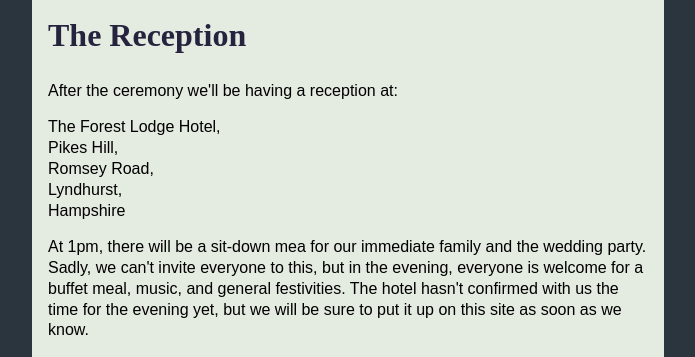
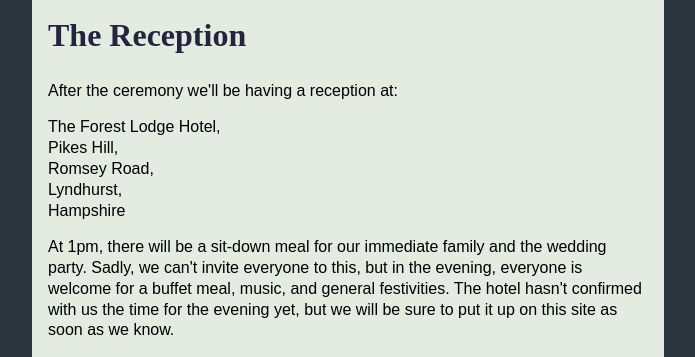
Before and after one commit to jellybob/wedding, a Django app: template templates/home/index.html in a window 1280 px wide. Shown: the part 454-811 px from the top of the page, without its empty margins (292-987 px from the left). Run offline with Django 3.2, Linux system fonts and the light colour scheme; the template is opened without the code that fills it, so the values that code supplies are empty; some libraries are stand-ins or nearby versions.

Commit message:
Add the invitation, and index page update

```diff
--- a/templates/home/index.html
+++ b/templates/home/index.html
@@ -25,7 +25,7 @@
 		Hampshire
 	</p>
 
-	<p>At 1pm, there will be a sit-down mea for our immediate family and the wedding party. Sadly,
+	<p>At 1pm, there will be a sit-down meal for our immediate family and the wedding party. Sadly,
 		 we can't invite everyone to this, but in the evening, everyone is welcome for a buffet meal,
 		 music, and general festivities. The hotel hasn't confirmed with us the time for the evening yet,
 		 but we will be sure to put it up on this site as soon as we know.</p>
```
Also changed, not shown: media/invite.png (added).
